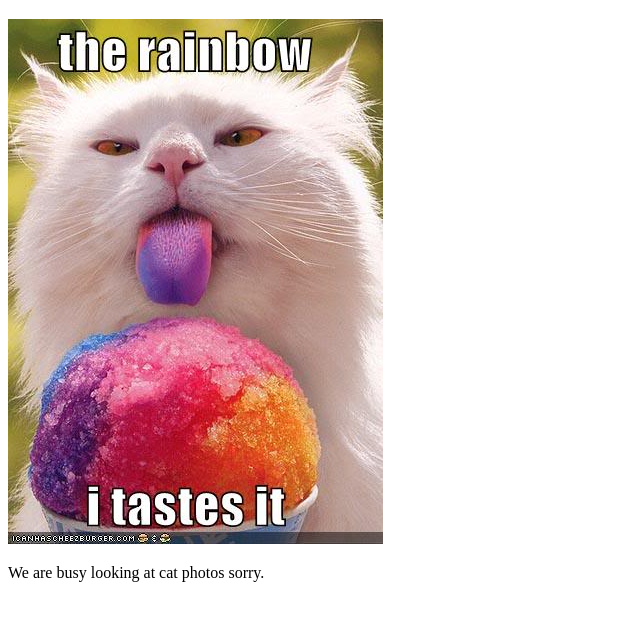
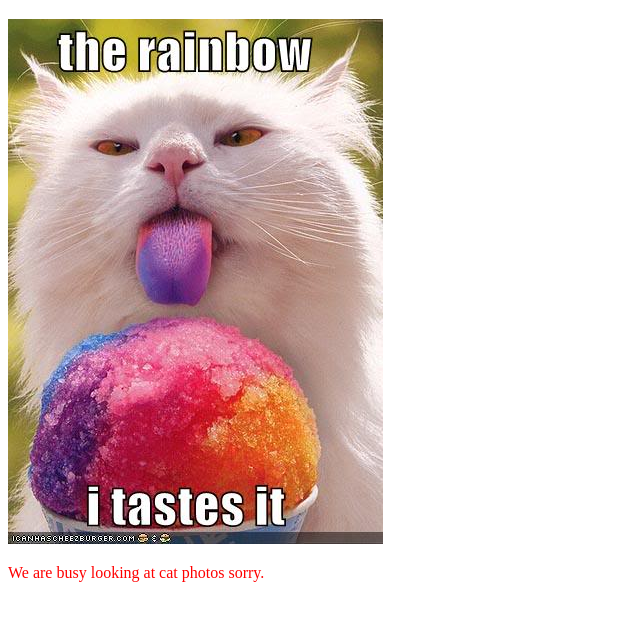
Before and after one commit to hollabacknowyall/hollabacknowyall.github.io, a plain HTML site: page period5brah/contactus/index.html in a window 1280 px wide. Shown: the part 131-752 px from the top of the page, without its empty margins (0-640 px from the left). Drawn offline with Linux system fonts and the light colour scheme; files that its build step writes are made by us from their sources.

Commit message:
learning css

```diff
--- a/period5brah/contactus/index.html
+++ b/period5brah/contactus/index.html
@@ -4,6 +4,7 @@
 
 <head>
 	<title>contact Us</title>
+	<link rel="stylesheet" href="css/main.css"/>
 </head>
 
 <body>
--- /dev/null
+++ b/period5brah/css/main.css
@@ -0,0 +1,3 @@
+p{
+	color: red;
+}
```
Also changed, not shown: period5brah/FirstDay/index.html (renamed from period5brah/FirstDay/FirstDayDemo.html).
